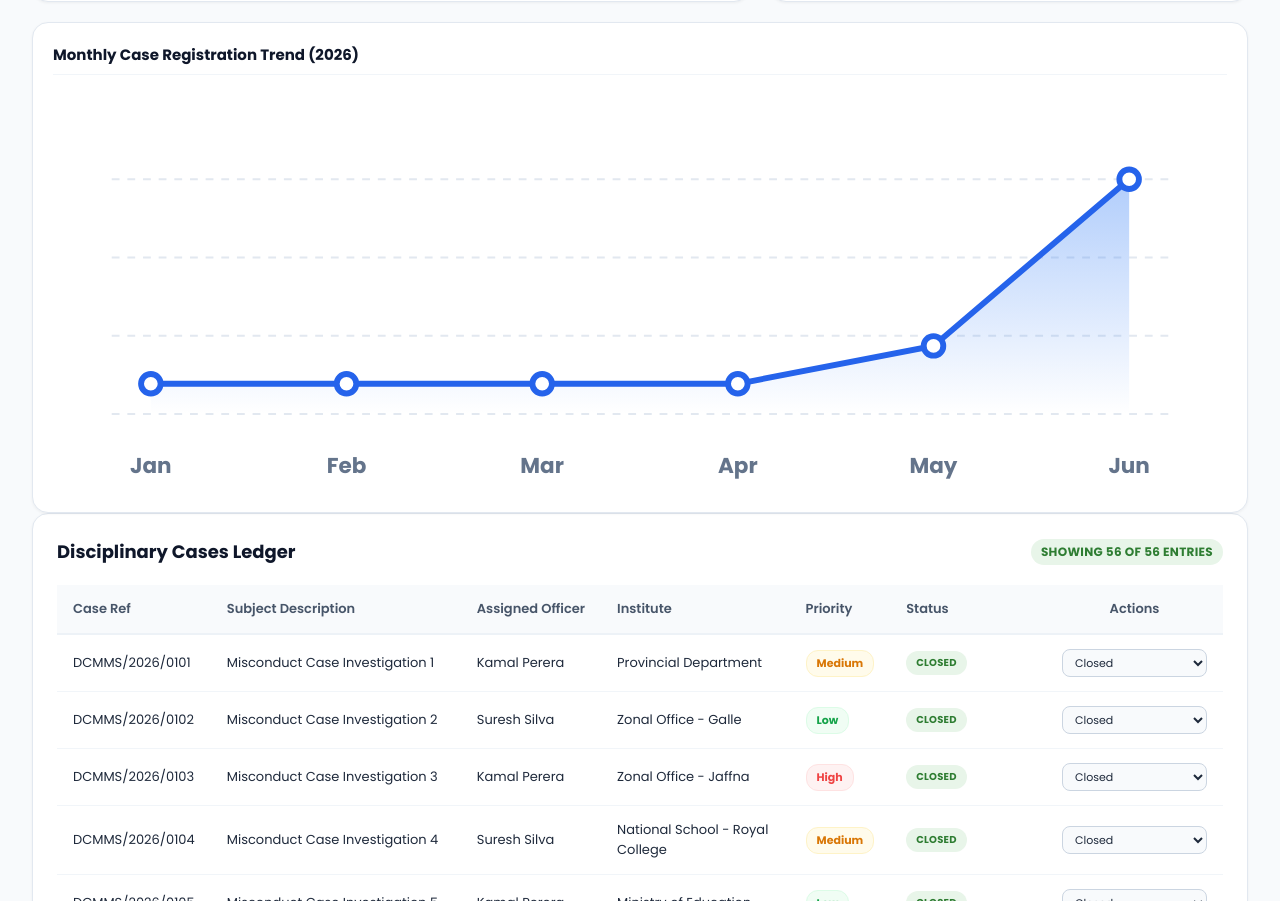
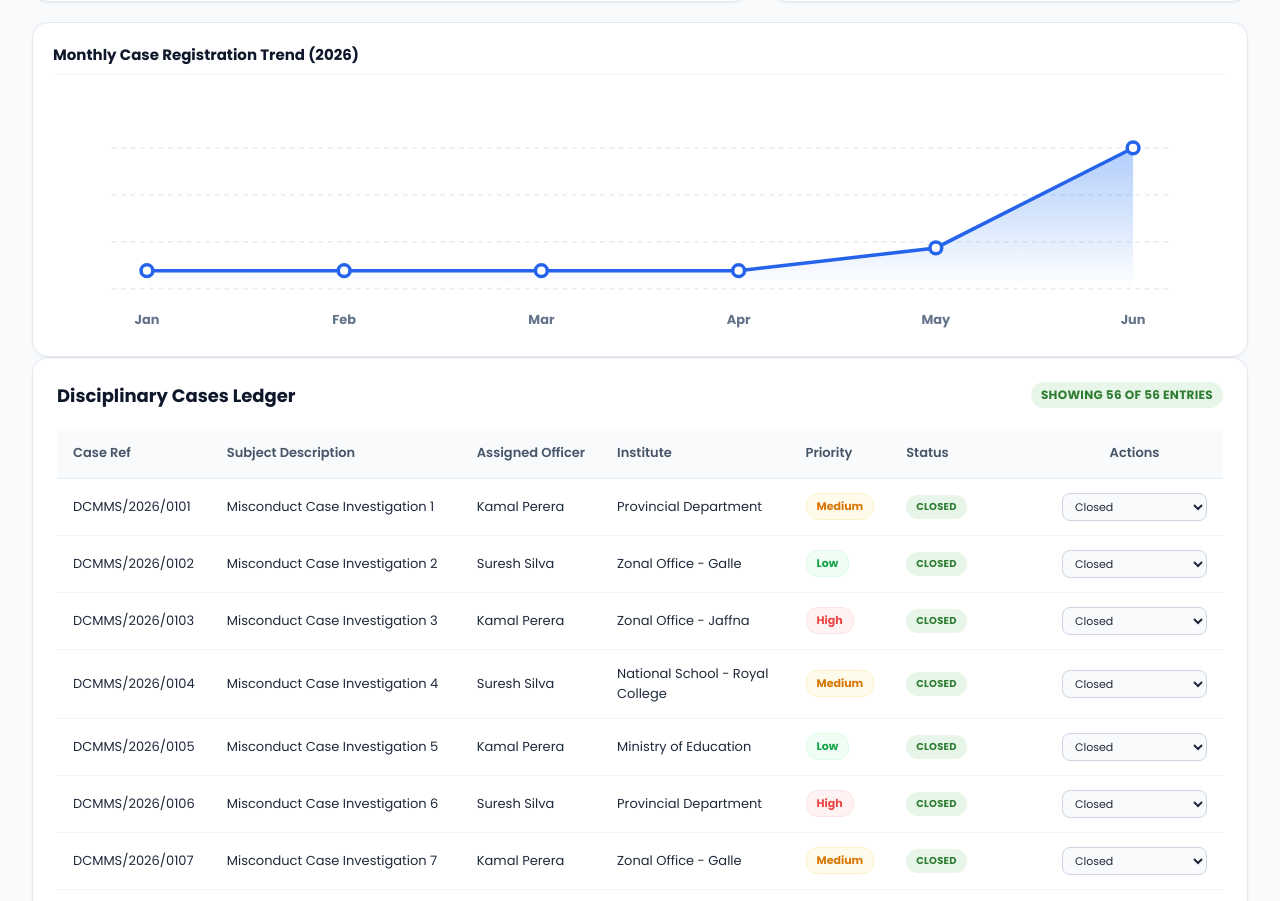
Before and after one commit to Avishka-kavishan/Discipline-Management-Monitoring-System, a Next.js app: page /admin in a window 1280 px wide. Shown: the part 927-1828 px from the top of the page. Built offline with nearby package versions, Linux system fonts and the light colour scheme; a web font is replaced by a local one.

Commit message:
implement admin dashboard page with mock analytics and management interfaces

```diff
--- a/app/admin/page.tsx
+++ b/app/admin/page.tsx
@@ -382,7 +382,7 @@ export default function AdminPage() {
 
     const maxVal = Math.max(...counts, 1);
     const points = counts.map((count, index) => {
-      const x = 50 + index * 100;
+      const x = 80 + index * 168;
       const y = 160 - (count / maxVal) * 120; // 160 is base height, 120 range
       return { month: months[index], count, x, y };
     });
@@ -796,7 +796,7 @@ export default function AdminPage() {
                 <div className="pbi-chart-card chart-full-width">
                   <h3 className="pbi-chart-title">Monthly Case Registration Trend (2026)</h3>
                   <div className="trend-chart-wrapper">
-                    <svg className="trend-svg" viewBox="0 0 600 200">
+                    <svg className="trend-svg" viewBox="0 0 1000 200">
                       <defs>
                         <linearGradient id="areaGrad" x1="0" y1="0" x2="0" y2="1">
                           <stop offset="0%" stopColor="#3b82f6" stopOpacity="0.4" />
@@ -806,7 +806,7 @@ export default function AdminPage() {
 
                       {/* Grid Lines */}
                       {[40, 80, 120, 160].map((yVal, index) => (
-                        <line key={index} x1="30" y1={yVal} x2="570" y2={yVal} stroke="#e2e8f0" strokeDasharray="4 4" />
+                        <line key={index} x1="50" y1={yVal} x2="950" y2={yVal} stroke="#e2e8f0" strokeDasharray="4 4" />
                       ))}
 
                       {/* Area Fill */}
```
